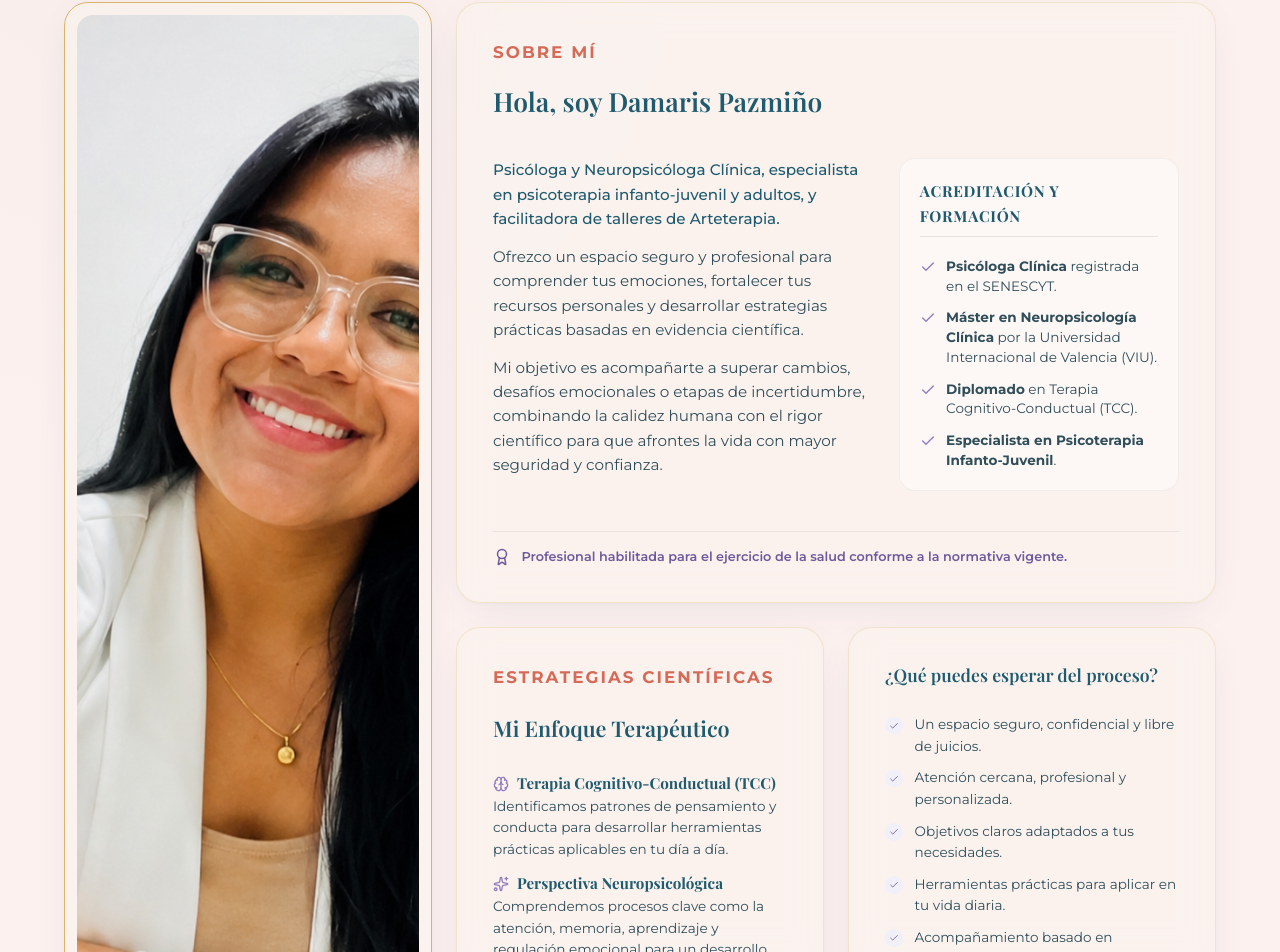
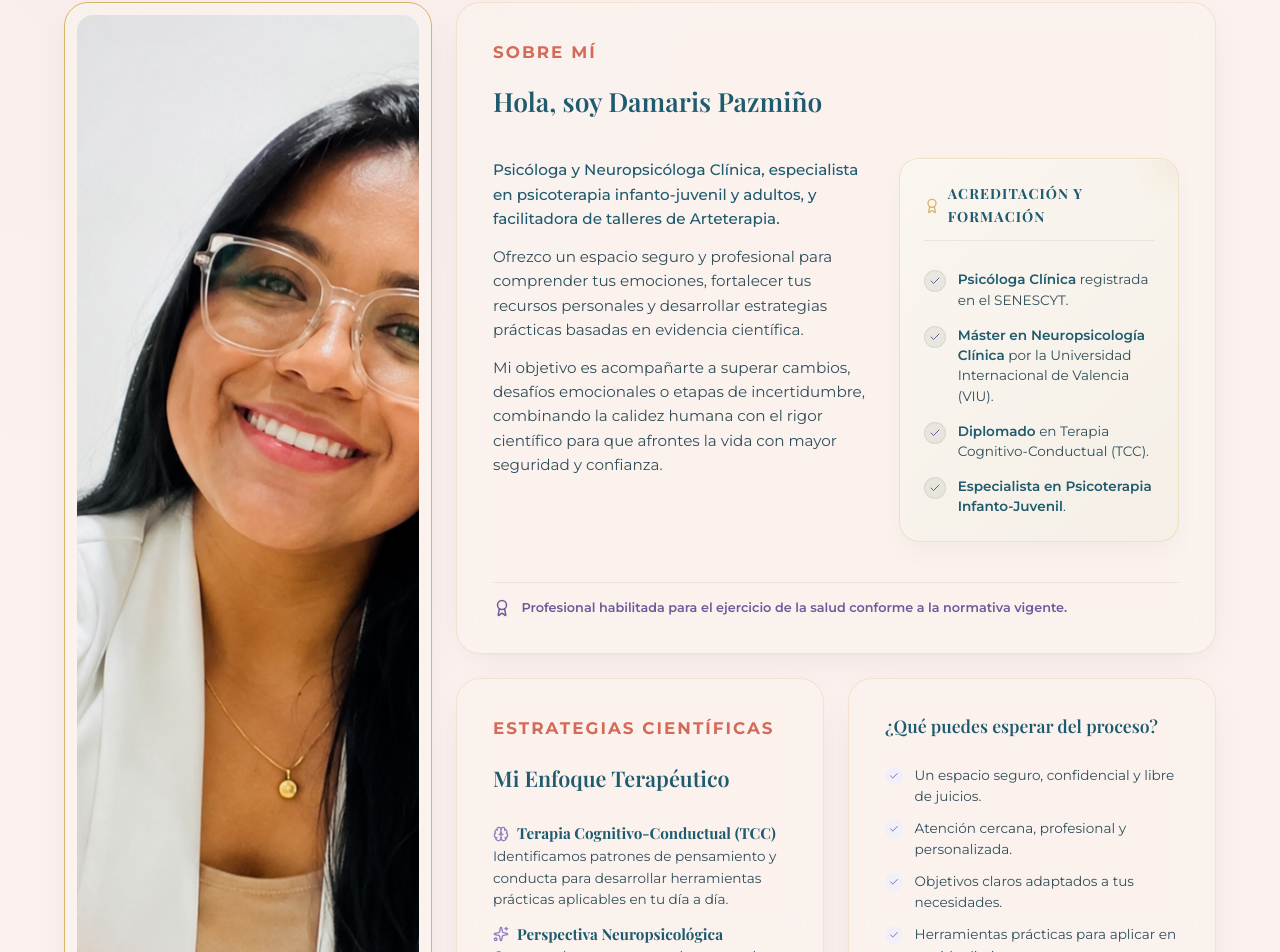
Before and after one commit to MAXVMVS/psic-damarispazmino, a React (Vite) app: page / in a window 1280 px wide. Shown: the part 1379-2331 px from the top of the page. Built offline with nearby package versions, Linux system fonts and the light colour scheme; no server answers; a web font is replaced by a local one.

Commit message:
design: upgrade credentials block to premium golden-framed card layout with circular icon badges and hover animations

```diff
--- a/src/App.tsx
+++ b/src/App.tsx
@@ -345,22 +345,33 @@ Quedo atento/a a su respuesta. ¡Muchas gracias!`;
                 </div>
 
                 <div className="bento-bio-col-credentials">
-                  <span className="bento-credentials-title">Acreditación y Formación</span>
+                  <span className="bento-credentials-title">
+                    <Award size={16} style={{ color: 'var(--color-dorado)', flexShrink: 0 }} />
+                    Acreditación y Formación
+                  </span>
                   <ul className="bento-credentials-list">
                     <li className="bento-credential-item">
-                      <Check size={16} />
+                      <span className="bento-credential-icon-box">
+                        <Check size={12} />
+                      </span>
                       <span><strong>Psicóloga Clínica</strong> registrada en el SENESCYT.</span>
                     </li>
                     <li className="bento-credential-item">
-                      <Check size={16} />
+                      <span className="bento-credential-icon-box">
+                        <Check size={12} />
+                      </span>
                       <span><strong>Máster en Neuropsicología Clínica</strong> por la Universidad Internacional de Valencia (VIU).</span>
                     </li>
                     <li className="bento-credential-item">
-                      <Check size={16} />
+                      <span className="bento-credential-icon-box">
+                        <Check size={12} />
+                      </span>
                       <span><strong>Diplomado</strong> en Terapia Cognitivo-Conductual (TCC).</span>
                     </li>
                     <li className="bento-credential-item">
-                      <Check size={16} />
+                      <span className="bento-credential-icon-box">
+                        <Check size={12} />
+                      </span>
                       <span><strong>Especialista en Psicoterapia Infanto-Juvenil</strong>.</span>
                     </li>
                   </ul>
--- a/src/index.css
+++ b/src/index.css
@@ -1884,29 +1884,46 @@ section {
 .bento-bio-col-credentials {
   display: flex;
   flex-direction: column;
-  gap: 1rem;
-  background-color: rgba(255, 255, 255, 0.4);
-  border-radius: 16px;
-  padding: 1.25rem;
-  border: 1px solid rgba(28, 45, 60, 0.05);
+  gap: 1.25rem;
+  background: linear-gradient(135deg, #FAF6F0 0%, #F5EFE6 100%);
+  border-radius: 20px;
+  padding: 1.5rem;
+  border: 1px solid rgba(217, 189, 127, 0.35); /* Elegant gold border accent */
+  box-shadow: 0 10px 25px rgba(28, 45, 60, 0.03), inset 0 1px 0 rgba(255, 255, 255, 0.6);
+  position: relative;
+  overflow: hidden;
+}
+
+.bento-bio-col-credentials::before {
+  content: '';
+  position: absolute;
+  top: -50px;
+  right: -50px;
+  width: 100px;
+  height: 100px;
+  background: radial-gradient(circle, rgba(217, 189, 127, 0.15) 0%, rgba(217, 189, 127, 0) 70%);
+  pointer-events: none;
 }
 
 .bento-credentials-title {
   font-family: var(--font-display);
-  font-size: 0.95rem;
+  font-size: 0.88rem;
   font-weight: 700;
   color: var(--color-navy);
   text-transform: uppercase;
-  letter-spacing: 0.05em;
-  border-bottom: 1px solid rgba(28, 45, 60, 0.1);
-  padding-bottom: 0.5rem;
-  margin-bottom: 0.25rem;
+  letter-spacing: 0.08em;
+  display: flex;
+  align-items: center;
+  gap: 0.5rem;
+  padding-bottom: 0.75rem;
+  border-bottom: 1px solid rgba(28, 45, 60, 0.08);
+  margin-bottom: 0.5rem;
 }
 
 .bento-credentials-list {
   display: flex;
   flex-direction: column;
-  gap: 0.75rem;
+  gap: 0.9rem;
   list-style: none;
   padding: 0;
   margin: 0;
@@ -1915,28 +1932,34 @@ section {
 .bento-credential-item {
   display: flex;
   align-items: flex-start;
-  gap: 0.65rem;
+  gap: 0.75rem;
   font-size: 0.85rem;
   color: var(--color-navy-light);
-  line-height: 1.45;
-}
-
-.bento-credential-item svg {
-  color: var(--color-sage);
-  margin-top: 2px;
+  line-height: 1.5;
+  transition: var(--transition-smooth);
+}
+
+.bento-credential-item:hover {
+  transform: translateX(3px);
+}
+
+.bento-credential-icon-box {
+  display: inline-flex;
+  align-items: center;
+  justify-content: center;
+  width: 22px;
+  height: 22px;
+  border-radius: 50%;
+  background-color: rgba(121, 137, 114, 0.12); /* Sage transparent */
+  color: var(--color-sage-dark);
   flex-shrink: 0;
-}
-
-.bento-credential-item.highlighted {
-  border: 1px solid rgba(211, 132, 107, 0.25);
-  background-color: rgba(211, 132, 107, 0.06);
-  padding: 0.6rem 0.85rem;
-  border-radius: 12px;
-  color: var(--color-navy);
-}
-
-.bento-credential-item.highlighted svg {
-  color: var(--color-terracotta);
+  margin-top: 1px;
+  border: 1px solid rgba(121, 137, 114, 0.15);
+}
+
+.bento-credential-item strong {
+  color: var(--color-navy);
+  font-weight: 600;
 }
 
 @media (max-width: 900px) {
```
